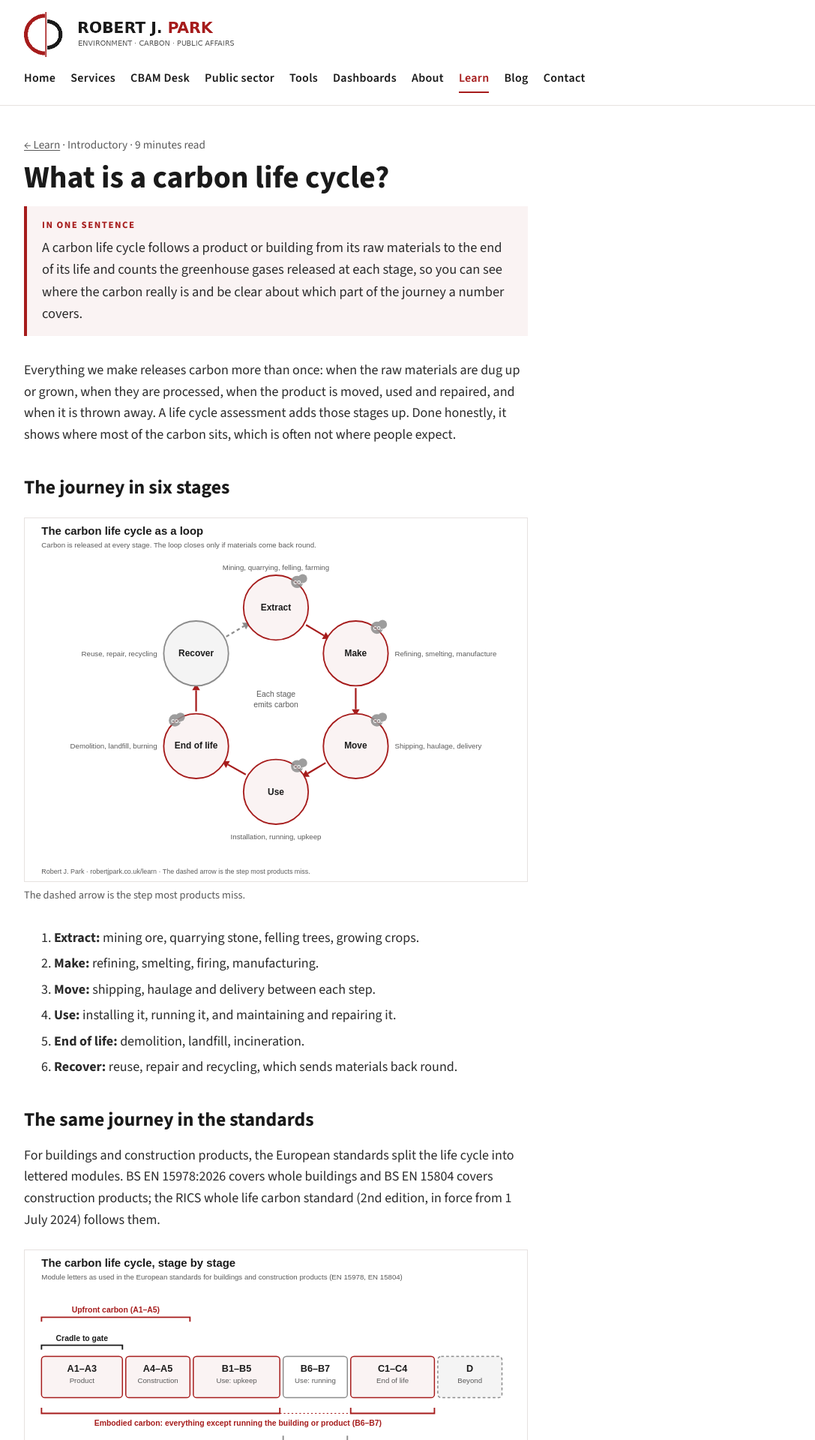
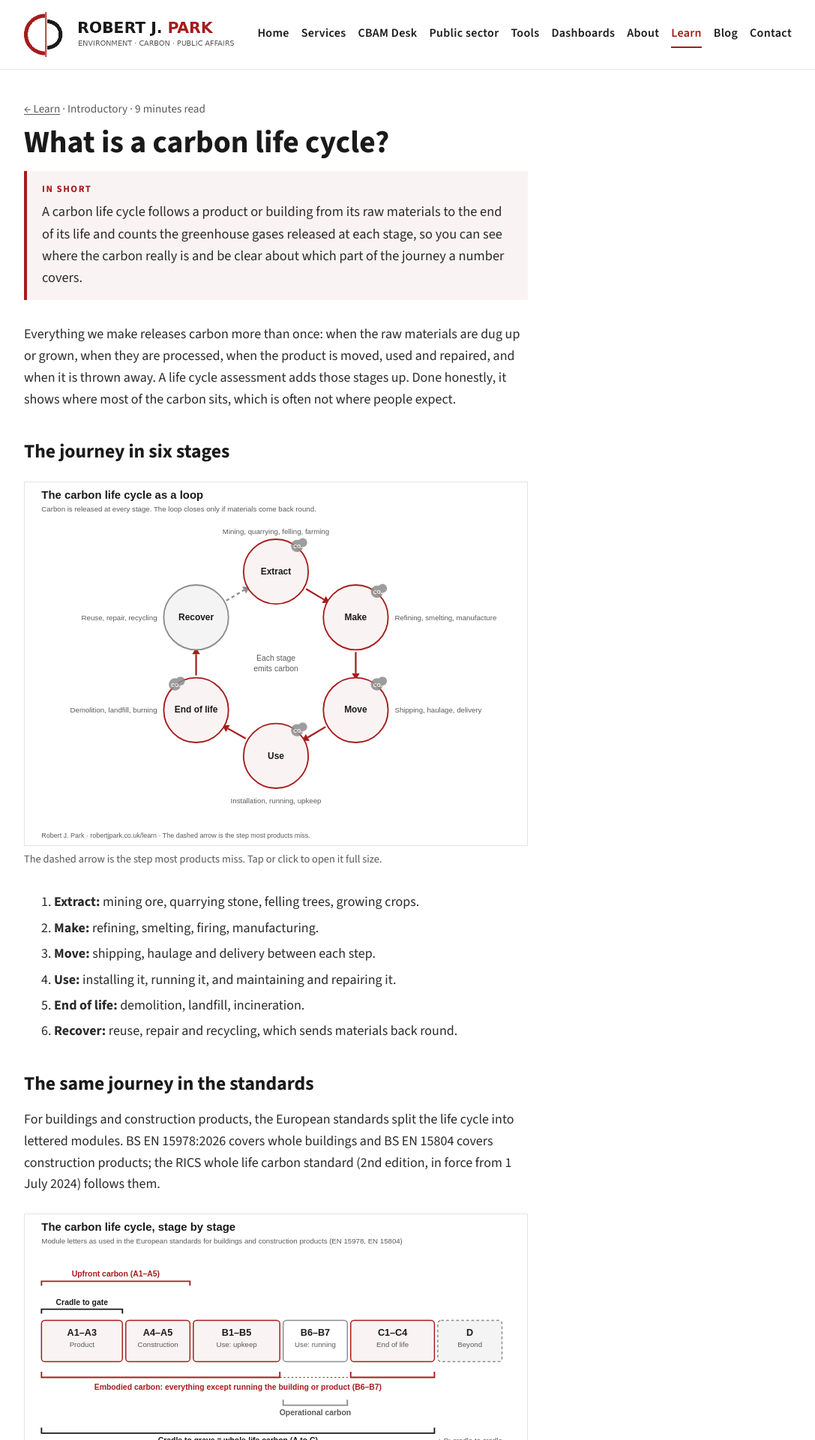
Before and after one commit to robertjparkuk/RobertJParkuk.github.io, a Jekyll site: the page built from _learn/carbon-life-cycle.md, in a window 1280 px wide. Shown: the top 1920 px of the page at 75% size, without its empty margins (96-1183 px from the left). Built offline with Jekyll 4.4.1, drawn with Linux system fonts in a browser that asks for light colours; some of the changed text lies outside the part shown.

Commit message:
v0.34.0: 'In short' label, menu fits ten items, diagrams open full size
Co-Authored-By: Claude Opus 5.5 <noreply@anthropic.com>
Claude-Session: https://claude.ai/code/session_01TUNMnKYNLJG7xEEf2zYoSz

```diff
--- a/_layouts/explainer.html
+++ b/_layouts/explainer.html
@@ -6,7 +6,7 @@ layout: default
   <h1 class="page-title">{{ page.title }}</h1>
   {% if page.answer %}
   <div class="answer-box">
-    <p class="answer-label">In one sentence</p>
+    <p class="answer-label">In short</p>
     <p>{{ page.answer }}</p>
   </div>
   {% endif %}
--- a/_learn/carbon-life-cycle.md
+++ b/_learn/carbon-life-cycle.md
@@ -12,7 +12,7 @@ Everything we make releases carbon more than once: when the raw materials are du
 
 ## The journey in six stages
 
-<figure class="learn-figure"><img src="{{ '/assets/learn/life-cycle-loop.svg' | relative_url }}" alt="Six stages in a circle, each releasing carbon: extract (mining, quarrying, felling, farming); make (refining, smelting, manufacture); move (shipping, haulage, delivery); use (installation, running, upkeep); end of life (demolition, landfill, burning); recover (reuse, repair, recycling), which feeds materials back to make. The arrow from recover back to make is dashed because most products never complete the loop." loading="lazy"><figcaption>The dashed arrow is the step most products miss.</figcaption></figure>
+<figure class="learn-figure"><a href="{{ '/assets/learn/life-cycle-loop.svg' | relative_url }}" title="Open the diagram full size"><img src="{{ '/assets/learn/life-cycle-loop.svg' | relative_url }}" alt="Six stages in a circle, each releasing carbon: extract (mining, quarrying, felling, farming); make (refining, smelting, manufacture); move (shipping, haulage, delivery); use (installation, running, upkeep); end of life (demolition, landfill, burning); recover (reuse, repair, recycling), which feeds materials back to make. The arrow from recover back to make is dashed because most products never complete the loop." loading="lazy"></a><figcaption>The dashed arrow is the step most products miss. Tap or click to open it full size.</figcaption></figure>
 
 1. **Extract:** mining ore, quarrying stone, felling trees, growing crops.
 2. **Make:** refining, smelting, firing, manufacturing.
@@ -25,7 +25,7 @@ Everything we make releases carbon more than once: when the raw materials are du
 
 For buildings and construction products, the European standards split the life cycle into lettered modules. BS EN 15978:2026 covers whole buildings and BS EN 15804 covers construction products; the RICS whole life carbon standard (2nd edition, in force from 1 July 2024) follows them.
 
-<figure class="learn-figure"><img src="{{ '/assets/learn/life-cycle-stages.svg' | relative_url }}" alt="Six blocks from left to right: A1 to A3 product stage; A4 to A5 construction; B1 to B5 upkeep in use; B6 to B7 energy and water used in operation; C1 to C4 end of life; D reuse and recycling beyond the system boundary, reported separately. Cradle to gate covers A1 to A3. Upfront carbon covers A1 to A5. Embodied carbon covers everything from A to C except B6 and B7. Operational carbon is B6 and B7. Cradle to grave, or whole-life carbon, covers A to C. Adding D gives cradle to cradle." loading="lazy"><figcaption>The words people use for a number depend on which modules it covers.</figcaption></figure>
+<figure class="learn-figure"><a href="{{ '/assets/learn/life-cycle-stages.svg' | relative_url }}" title="Open the diagram full size"><img src="{{ '/assets/learn/life-cycle-stages.svg' | relative_url }}" alt="Six blocks from left to right: A1 to A3 product stage; A4 to A5 construction; B1 to B5 upkeep in use; B6 to B7 energy and water used in operation; C1 to C4 end of life; D reuse and recycling beyond the system boundary, reported separately. Cradle to gate covers A1 to A3. Upfront carbon covers A1 to A5. Embodied carbon covers everything from A to C except B6 and B7. Operational carbon is B6 and B7. Cradle to grave, or whole-life carbon, covers A to C. Adding D gives cradle to cradle." loading="lazy"></a><figcaption>The words people use for a number depend on which modules it covers. Tap or click to open it full size.</figcaption></figure>
 
 | Modules | Stage | What it includes |
 |---|---|---|
--- a/assets/style.css
+++ b/assets/style.css
@@ -269,3 +269,5 @@ h3 { font-size: 1.2rem; margin: 1.75rem 0 0.5rem; }
 .learn-next { max-width: 42rem; margin-top: 2.5rem; }
 .learn-next h2 { font-size: 1.3rem; }
 .explainer-checked { max-width: 42rem; margin-top: 2rem; }
+/* Ten menu items: tighten spacing on wide screens so the menu stays beside the logo (v0.34.0) */
+@media (min-width: 64rem) { .header-inner { column-gap: 1.5rem; } .site-nav { column-gap: 1rem; } }
```
Also changed, not shown: _learn/embodied-vs-embedded-carbon.md (+1 -1 lines).
